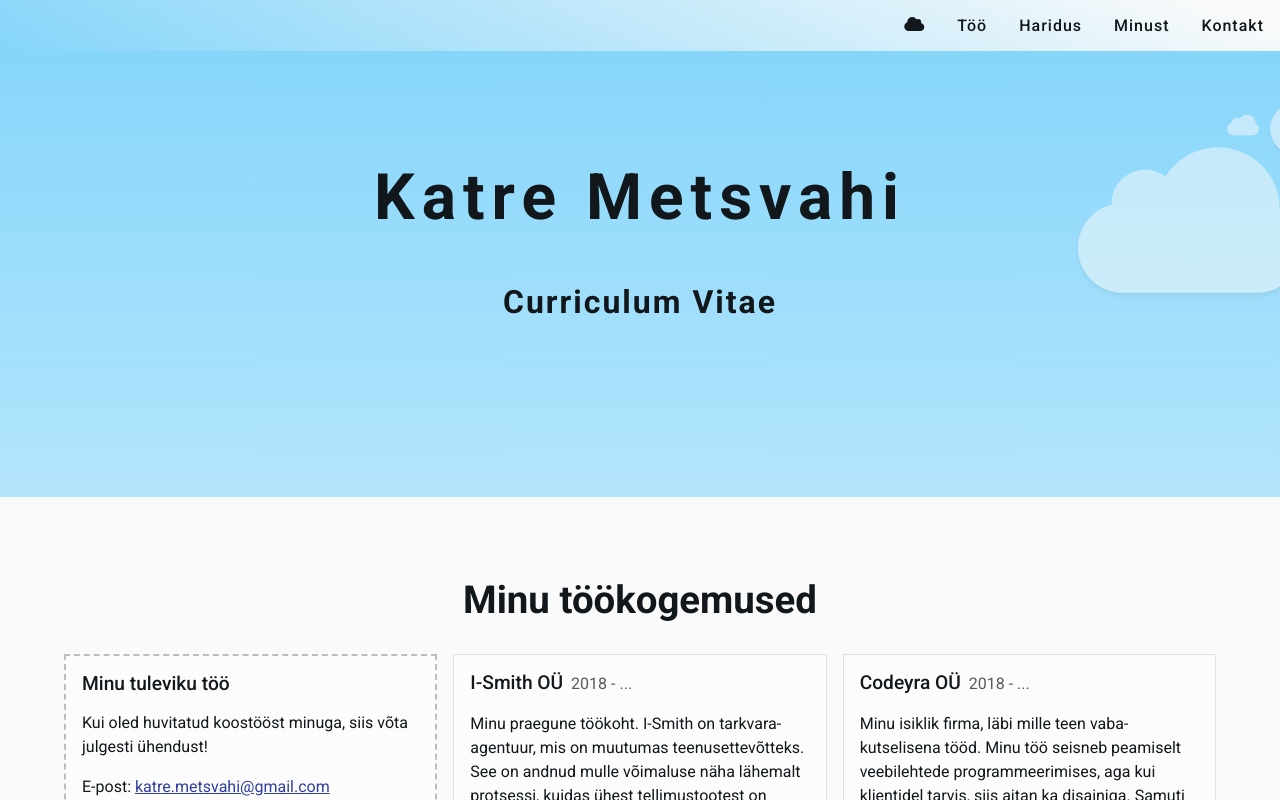
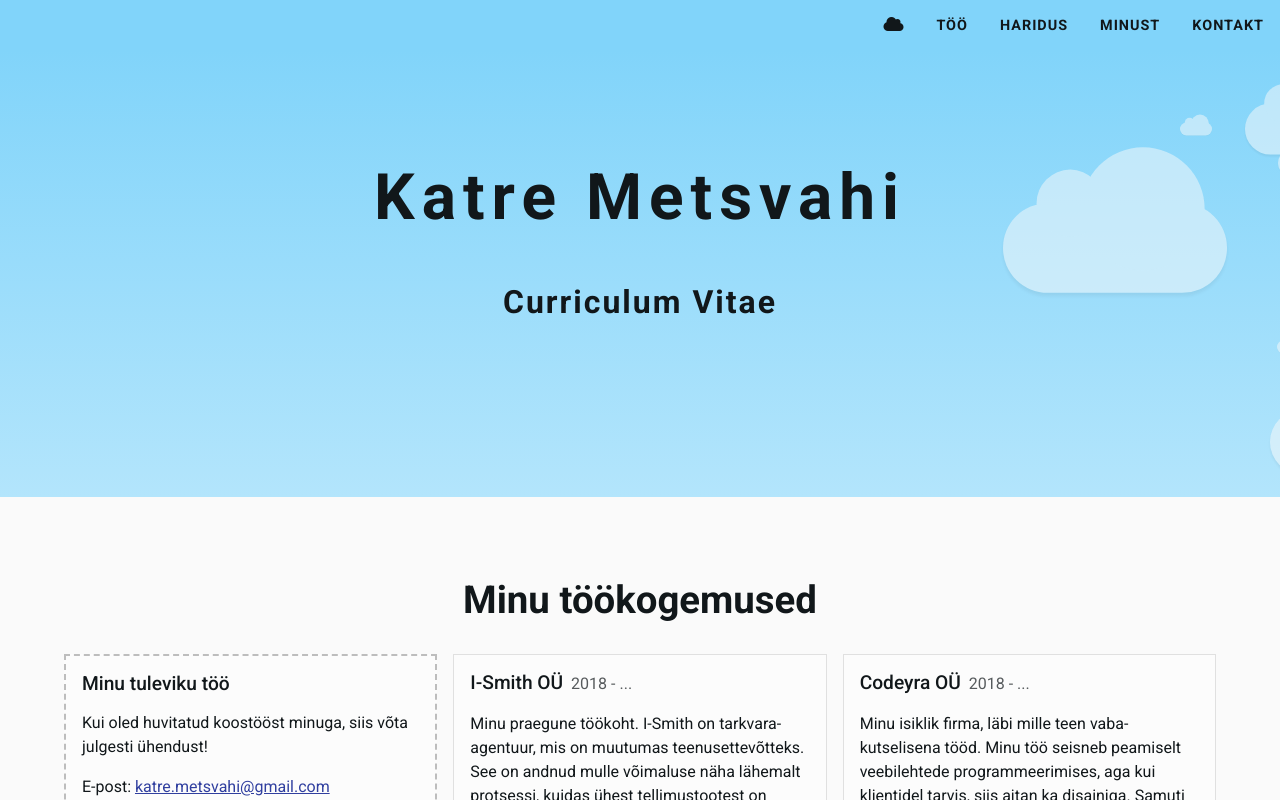
Before and after one commit to KatreMetsvahi/curriculum_vitae, a React (Create React App) app: page / in a window 1280 px wide. Shown: the top 800 px of the page. Built offline with nearby package versions, Linux system fonts and the light colour scheme.

Commit message:
Improve navigation style

```diff
--- a/src/layout/Navigation.tsx
+++ b/src/layout/Navigation.tsx
@@ -1,8 +1,20 @@
-import React from 'react';
+import React, { useEffect, useState } from 'react';
+import cx from 'classnames';
 import t from '../utils/translator';
 
-const Navigation = () => (
-  <nav>
+const Navigation = () => {
+  const [pageScrolled, setPageScrolled] = useState(false);
+
+  const handleScroll = () => {
+    setPageScrolled(window.scrollY !== 0);
+  };
+
+  useEffect(() => {
+    window.addEventListener('scroll', handleScroll);
+  }, []);
+
+  return (
+    <nav className={cx('nav', { 'nav--scrolled': pageScrolled })}>
       <a
         className={'nav-link nav-link--cloud'}
         href={'#clouds'}
@@ -43,6 +55,7 @@ const Navigation = () => (
         <span className={'nav-link__text'}>{ t('contacts.menuItem') }</span>
       </a>
     </nav>
-);
+  )
+};
 
 export default Navigation;
--- a/src/static/styles/layout/_header.scss
+++ b/src/static/styles/layout/_header.scss
@@ -1,6 +1,6 @@
 header {
   background: $blue-light;
-  background: linear-gradient(0deg, $blue-light 0%, $blue 100%);
+  background: linear-gradient(0deg, $blue-light 0%, $blue 90%);
   overflow: hidden;
   padding: 20vh 0;
   position: relative;
--- a/src/static/styles/layout/_navigation.scss
+++ b/src/static/styles/layout/_navigation.scss
@@ -1,18 +1,26 @@
-nav {
+.nav {
   background: $blue-dark;
   bottom: 0;
   box-shadow: 0 0 10px 0 $grey;
   display: table;
   position: fixed;
   text-align: center;
+  transition: 300ms ease-in {
+    property: background-color, box-shadow;
+  }
   width: 100%;
   z-index: 1;
 
   @media (min-width: $breakpoint-xs) {
-    background: linear-gradient(20deg, rgba(250, 250, 250, 0) 0%, $white 95%, $white 100%);
+    background: none;
     box-shadow: none;
     top: 0;
     text-align: right;
+
+    &.nav--scrolled {
+      background: $blue;
+      box-shadow: 0 0 10px 0 $blue;
+    }
   }
 }
 
@@ -30,11 +38,24 @@ nav {
     color: $text-color;
     display: inline-block;
     font: {
-      size: 1rem;
-      weight: 500;
+      size: .9rem;
+      weight: bold;
     }
     padding: 1rem;
+    text-transform: uppercase;
     width: auto;
+  }
+
+  &.nav-link--cloud {
+    @media (min-width: $breakpoint-xs) {
+      .nav-link__icon {
+        display: block;
+      }
+
+      .nav-link__text {
+        display: none;
+      }
+    }
   }
 }
 
@@ -47,15 +68,3 @@ nav {
     display: none;
   }
 }
-
-.nav-link--cloud {
-  @media (min-width: $breakpoint-xs) {
-    .nav-link__icon {
-      display: block;
-    }
-
-    .nav-link__text {
-      display: none;
-    }
-  }
-}
```
Lines whose indentation alone changed are shown as unchanged.
